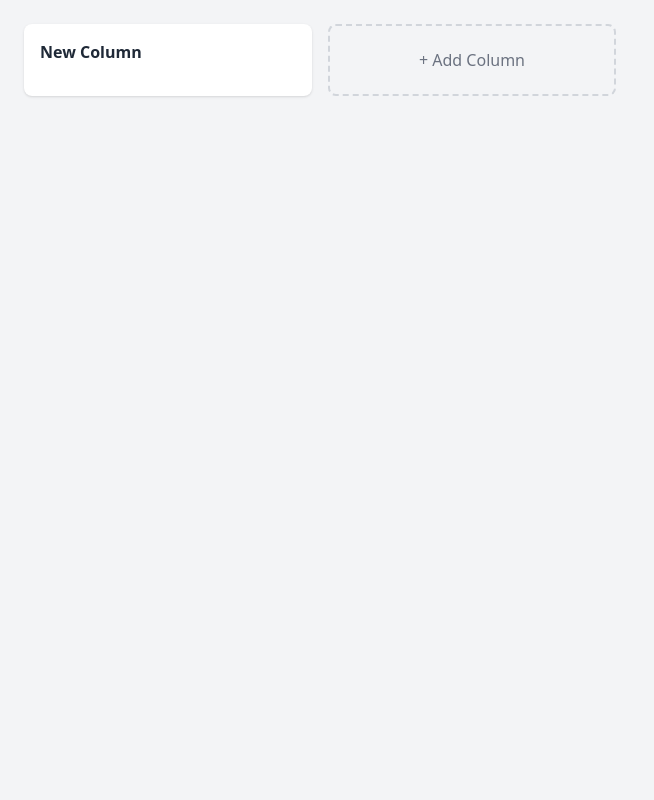
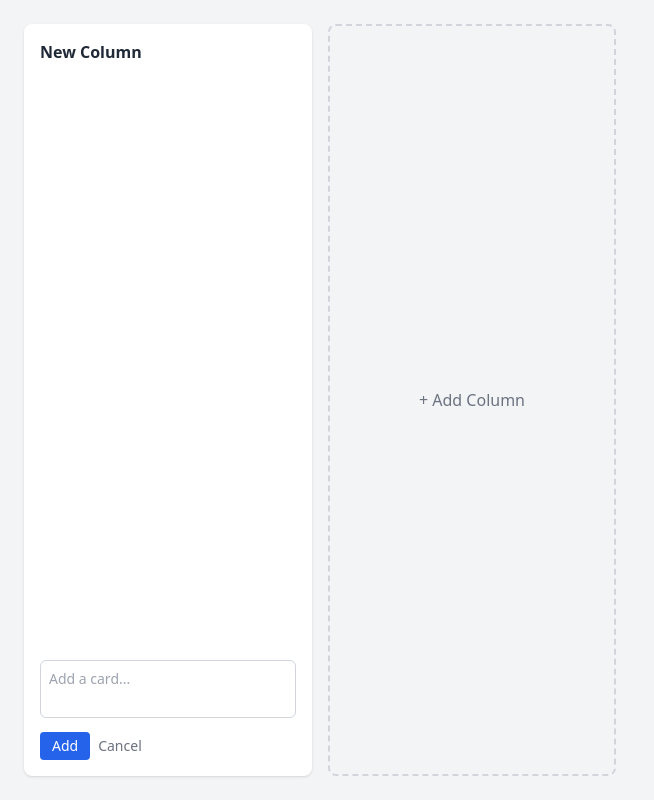
Before and after one commit to yanorenzo624/kanban-board, a React (Vite) app: page / in a window 1280 px wide. Both pictures are taken after a click on the button "+ Add Column". Shown: the whole page, without its empty margins (0-654 px from the left). Built offline with nearby package versions, Linux system fonts and the light colour scheme.

Commit message:
implemented addColumn & addCard functionality.

```diff
--- /dev/null
+++ b/src/components/column/AddCard.tsx
@@ -0,0 +1,44 @@
+import { useState } from "react";
+import { useBoardStore } from "@/features/board/board.store";
+
+interface AddCardProps {
+  columnId: string;
+}
+
+export function AddCard({ columnId }: AddCardProps) {
+  const [value, setValue] = useState("");
+  const addCard = useBoardStore((s) => s.addCard);
+
+  function handleSubmit() {
+    addCard(columnId, value);
+    setValue("");
+  }
+
+  return (
+    <div className="mt-2 space-y-2">
+      <textarea
+        value={value}
+        onChange={(e) => setValue(e.target.value)}
+        placeholder="Add a card..."
+        className="w-full resize-none rounded-md border border-gray-300 p-2 text-sm focus:outline-none focus:ring-2 focus:ring-blue-500"
+        rows={2}
+      />
+
+      <div className="flex gap-2">
+        <button
+          onClick={handleSubmit}
+          className="rounded bg-blue-600 px-3 py-1 text-sm text-white hover:bg-blue-700"
+        >
+          Add
+        </button>
+
+        <button
+          onClick={() => setValue("")}
+          className="text-sm text-gray-500 hover:text-gray-700"
+        >
+          Cancel
+        </button>
+      </div>
+    </div>
+  );
+}
--- a/src/components/column/Column.tsx
+++ b/src/components/column/Column.tsx
@@ -1,5 +1,6 @@
 import { useBoardStore } from "@/features/board/board.store";
 import { Card } from "@/components/card/Card";
+import { AddCard } from "./AddCard";
 
 interface ColumnProps {
   columnId: string;
@@ -16,16 +17,18 @@ export function Column({ columnId }: ColumnProps) {
     .filter(Boolean);
 
   return (
-    <div className="w-72 shrink-0 rounded-lg bg-white p-4 shadow">
+    <div className="flex h-[calc(100vh-3rem)] w-72 shrink-0 flex-col rounded-lg bg-white p-4 shadow">
       <h2 className="mb-4 font-semibold text-gray-800">
         {column.title}
       </h2>
 
-      <div className="space-y-2">
+      <div className="flex-1 space-y-2 overflow-y-auto pr-1">
         {cards.map((card) => (
           <Card key={card.id} card={card} />
         ))}
       </div>
+
+      <AddCard columnId={columnId} />
     </div>
   );
 }
--- a/src/features/board/board.store.ts
+++ b/src/features/board/board.store.ts
@@ -44,11 +44,14 @@ export const useBoardStore = create<BoardStore>((set, get) => {
 		},
 
 		addCard: (columnId, title) => {
+			const trimmed = title.trim();
+			if (!trimmed) return;
+
 			const cardId = crypto.randomUUID();
 
 			const newCard: Card = {
 				id: cardId,
-				title,
+				title: trimmed,
 				createdAt: Date.now(),
 			};
 
@@ -75,5 +78,6 @@ export const useBoardStore = create<BoardStore>((set, get) => {
 				return next;
 			});
 		},
+
 	};
 });
```
